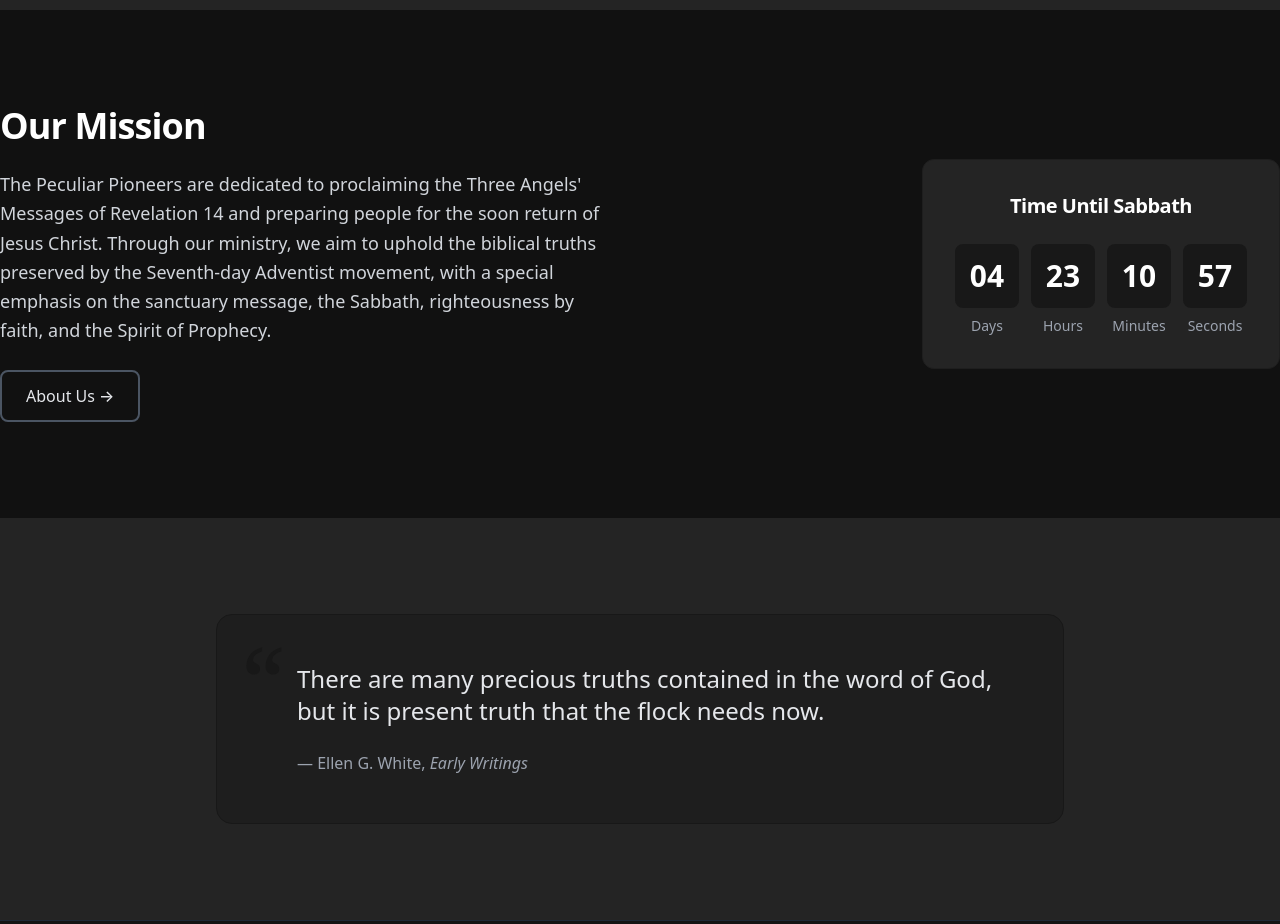
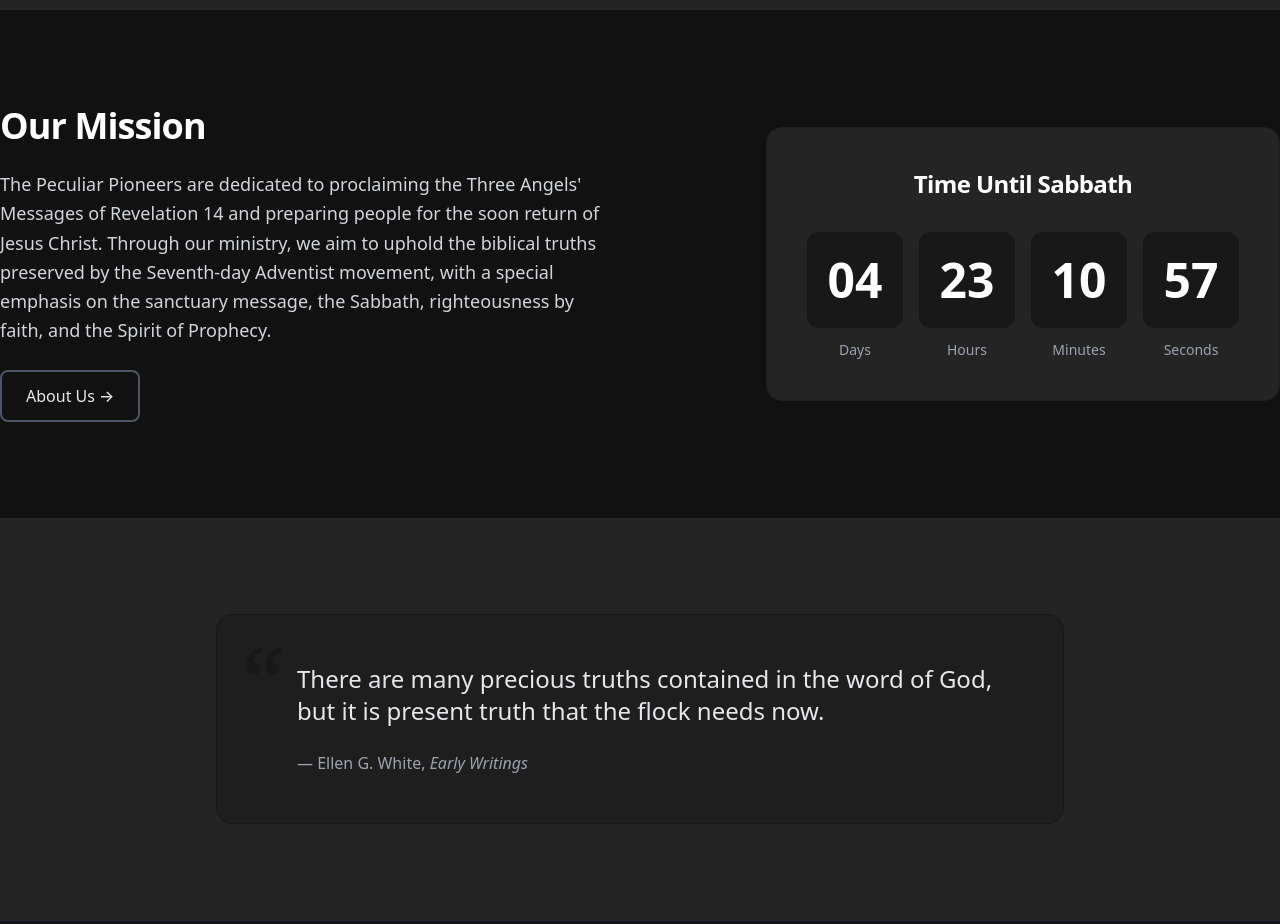
Before and after one commit to mikep8732/peculiar-pioneers, a Next.js app: page / in a window 1280 px wide. Shown: the part 1840-2764 px from the top of the page. Built offline with nearby package versions, Linux system fonts and the light colour scheme.

Commit message:
Make Sabbath countdown larger

```diff
--- a/components/SabbathCountdown.tsx
+++ b/components/SabbathCountdown.tsx
@@ -78,17 +78,17 @@
 
   if (!mounted) {
     return (
-      <div className="bg-white dark:bg-dark-100 border border-gray-200 dark:border-dark-200 rounded-xl p-8">
-        <h3 className="text-xl font-semibold text-gray-900 dark:text-white text-center mb-6">
+      <div className="bg-white dark:bg-dark-100 border border-gray-200 dark:border-dark-200 rounded-2xl p-10">
+        <h3 className="text-2xl font-semibold text-gray-900 dark:text-white text-center mb-8">
           Time Until Sabbath
         </h3>
-        <div className="flex justify-center gap-3">
+        <div className="flex justify-center gap-4">
           {['Days', 'Hours', 'Minutes', 'Seconds'].map((label) => (
             <div key={label} className="text-center">
-              <div className="bg-gray-900 dark:bg-dark-300 text-white text-3xl font-bold rounded-lg w-16 h-16 flex items-center justify-center">
+              <div className="bg-gray-900 dark:bg-dark-300 text-white text-4xl md:text-5xl font-bold rounded-xl w-20 h-20 md:w-24 md:h-24 flex items-center justify-center">
                 --
               </div>
-              <span className="text-sm text-gray-500 dark:text-gray-400 mt-2 block">{label}</span>
+              <span className="text-sm text-gray-500 dark:text-gray-400 mt-3 block">{label}</span>
             </div>
           ))}
         </div>
@@ -104,17 +104,17 @@
   ]
 
   return (
-    <div className="bg-white dark:bg-dark-100 border border-gray-200 dark:border-dark-200 rounded-xl p-8">
-      <h3 className="text-xl font-semibold text-gray-900 dark:text-white text-center mb-6">
+    <div className="bg-white dark:bg-dark-100 border border-gray-200 dark:border-dark-200 rounded-2xl p-10">
+      <h3 className="text-2xl font-semibold text-gray-900 dark:text-white text-center mb-8">
         Time Until Sabbath
       </h3>
-      <div className="flex justify-center gap-3">
+      <div className="flex justify-center gap-4">
         {timeUnits.map(({ value, label }) => (
           <div key={label} className="text-center">
-            <div className="bg-gray-900 dark:bg-dark-300 text-white text-3xl font-bold rounded-lg w-16 h-16 flex items-center justify-center">
+            <div className="bg-gray-900 dark:bg-dark-300 text-white text-4xl md:text-5xl font-bold rounded-xl w-20 h-20 md:w-24 md:h-24 flex items-center justify-center">
               {value.toString().padStart(2, '0')}
             </div>
-            <span className="text-sm text-gray-500 dark:text-gray-400 mt-2 block">{label}</span>
+            <span className="text-sm text-gray-500 dark:text-gray-400 mt-3 block">{label}</span>
           </div>
         ))}
       </div>
```
